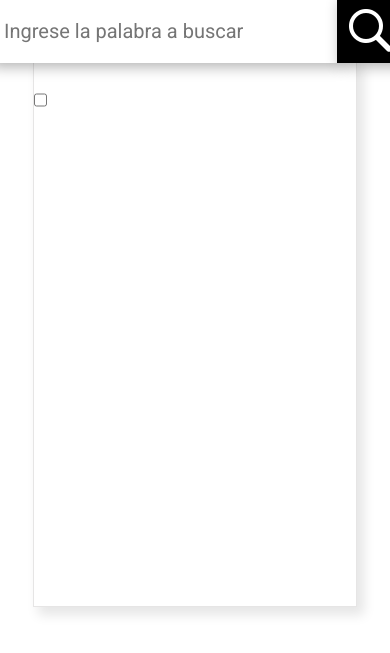
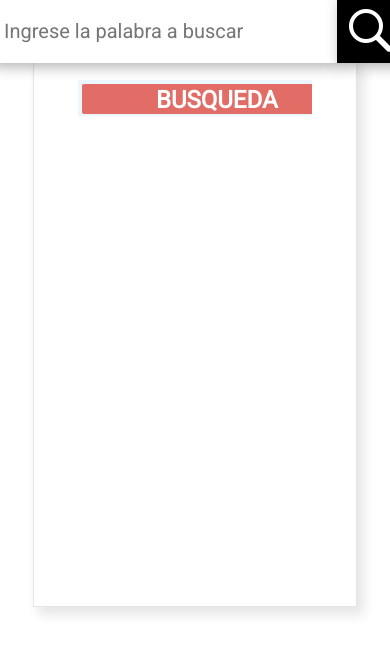
Before and after one commit to corozb/GitFind, a plain HTML site: page dist/pages/finder.html in a window 390 px wide. Shown: the part 129-782 px from the top of the page. Drawn offline with Linux system fonts and the light colour scheme; files whose address does not match are found by name.

Commit message:
toggle button

```diff
--- a/dist/css/styles.css
+++ b/dist/css/styles.css
@@ -225,6 +225,13 @@ header .searching .inputForm__button span:hover {
 
 .toggle {
   grid-area: toggle;
+  display: -webkit-box;
+  display: -ms-flexbox;
+  display: flex;
+  -webkit-box-pack: center;
+      -ms-flex-pack: center;
+          justify-content: center;
+  display: none;
 }
 
 .displayRepo {
@@ -399,6 +406,100 @@ header .searching .inputForm__button span:hover {
   text-decoration: none;
 }
 
+.knobs, .layer {
+  position: absolute;
+  top: 0;
+  right: 0;
+  bottom: 0;
+  left: 0;
+}
+
+.button {
+  position: relative;
+  top: 50%;
+  width: 60vw;
+  height: 36px;
+  margin: -20px auto 0 auto;
+  overflow: hidden;
+}
+
+.checkbox {
+  position: relative;
+  width: 100%;
+  height: 100%;
+  padding: 0;
+  margin: 0;
+  opacity: 0;
+  cursor: pointer;
+  z-index: 3;
+}
+
+.knobs {
+  z-index: 2;
+}
+
+.layer {
+  width: 100%;
+  background-color: #ebf7fc;
+  -webkit-transition: 0.3s ease all;
+  transition: 0.3s ease all;
+  z-index: 1;
+}
+
+#button-18 .knobs:before, #button-18 .knobs span {
+  content: 'BUSQUEDA';
+  position: absolute;
+  top: 4px;
+  left: 4px;
+  font-size: 1.5rem;
+  font-weight: bold;
+  text-align: center;
+  line-height: 1;
+  background-color: #e26d67;
+  border-radius: 2px;
+}
+
+#button-18 .knobs:before {
+  top: 38%;
+  left: 78px;
+  width: 62px;
+  height: 10px;
+  margin-top: -5px;
+  background-color: transparent;
+  z-index: 2;
+}
+
+#button-18 .knobs span {
+  width: 15rem;
+  height: 1.9rem;
+  padding: 9px 4px;
+  -webkit-transition: 0.3s ease all, left 0.3s cubic-bezier(0.18, 0.89, 0.35, 1.15);
+  transition: 0.3s ease all, left 0.3s cubic-bezier(0.18, 0.89, 0.35, 1.15);
+  z-index: 1;
+}
+
+#button-18 .checkbox:active + .knobs span {
+  width: 58px;
+}
+
+#button-18 .checkbox:checked:active + .knobs span {
+  margin-left: -38px;
+}
+
+#button-18 .checkbox:checked + .knobs:before {
+  content: 'FAVORITOS';
+  left: 17rem;
+}
+
+#button-18 .checkbox:checked + .knobs span {
+  left: 13rem;
+  background-color: black;
+}
+
+#button-18 .checkbox:checked ~ .layer {
+  background-color: #ebf7fc;
+}
+
 @media (max-width: 600px) {
   header {
     -webkit-box-orient: vertical;
--- a/dist/js/script.js
+++ b/dist/js/script.js
@@ -10,12 +10,17 @@ $users.forEach(user => {
 })
 
 // ---- toggle button responsive
+const $hombre = document.querySelector('#hombre')
+const $mujer = document.querySelector('#mujer')
+const $toggle = document.querySelector('.toggle')
+
+
 const $checkSearch = document.querySelector('.container-search')
 const $checkBox = document.getElementById("myCheck")
 
 const hideColumn = () => {
 
-  if ($checkBox.checked == true){
+  if ($checkBox.checked == false){
 
     $favorites.style.display = "block";
     $checkSearch.style.display = 'none';
--- a/dist/pages/finder.html
+++ b/dist/pages/finder.html
@@ -22,7 +22,14 @@
 
     <div class="container">
       <div class="toggle">
-        <input type="checkbox" id="myCheck" onclick="hideColumn()">
+
+        <div class="button b2" id="button-18">
+          <input type="checkbox" id="myCheck" class="checkbox" onclick="hideColumn()" >
+          <div class="knobs">
+            <span></span>
+          </div>
+          <div class="layer"></div>
+        </div>
       </div>
 
       <div id="search" class="container-search">
```
